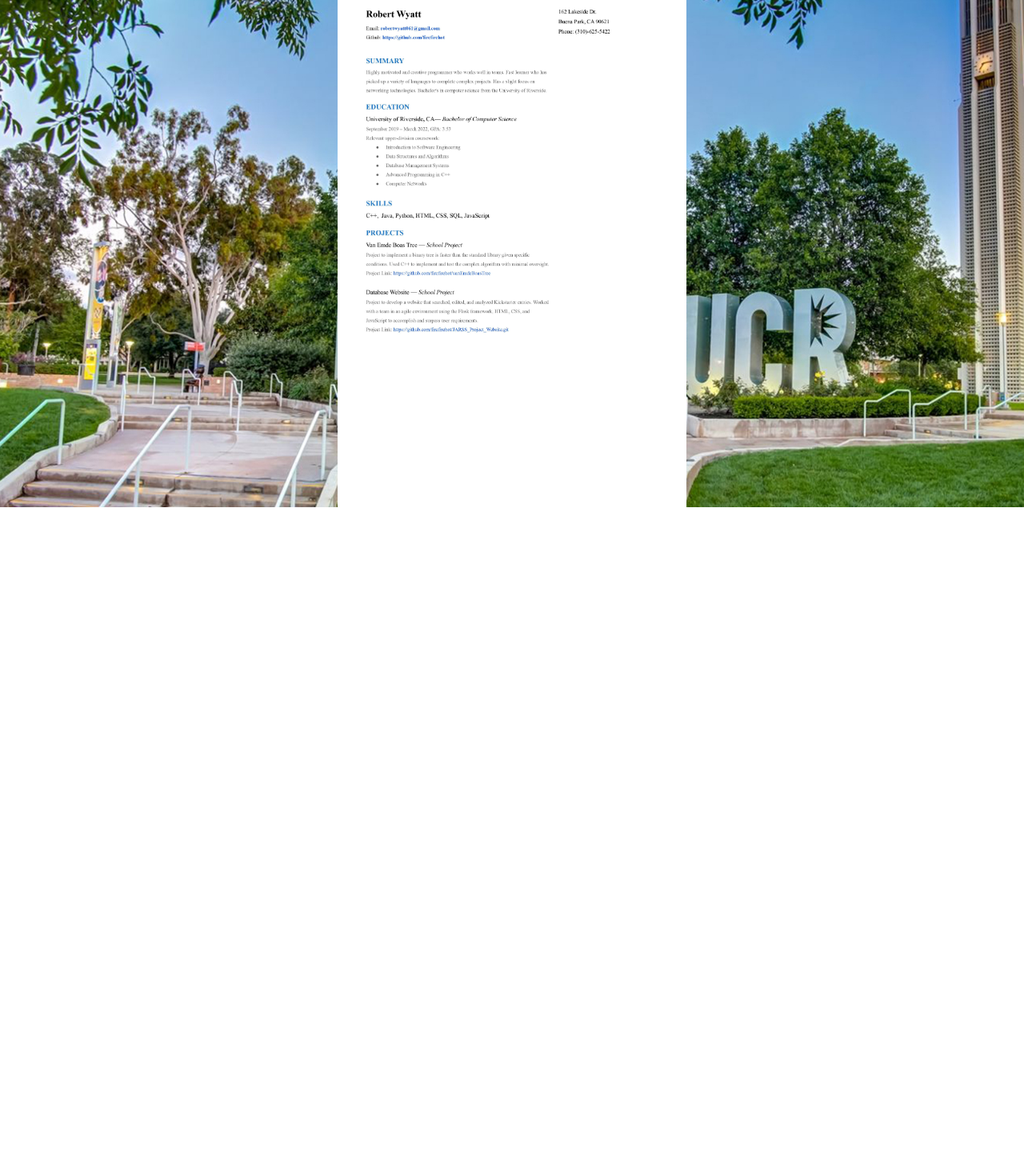
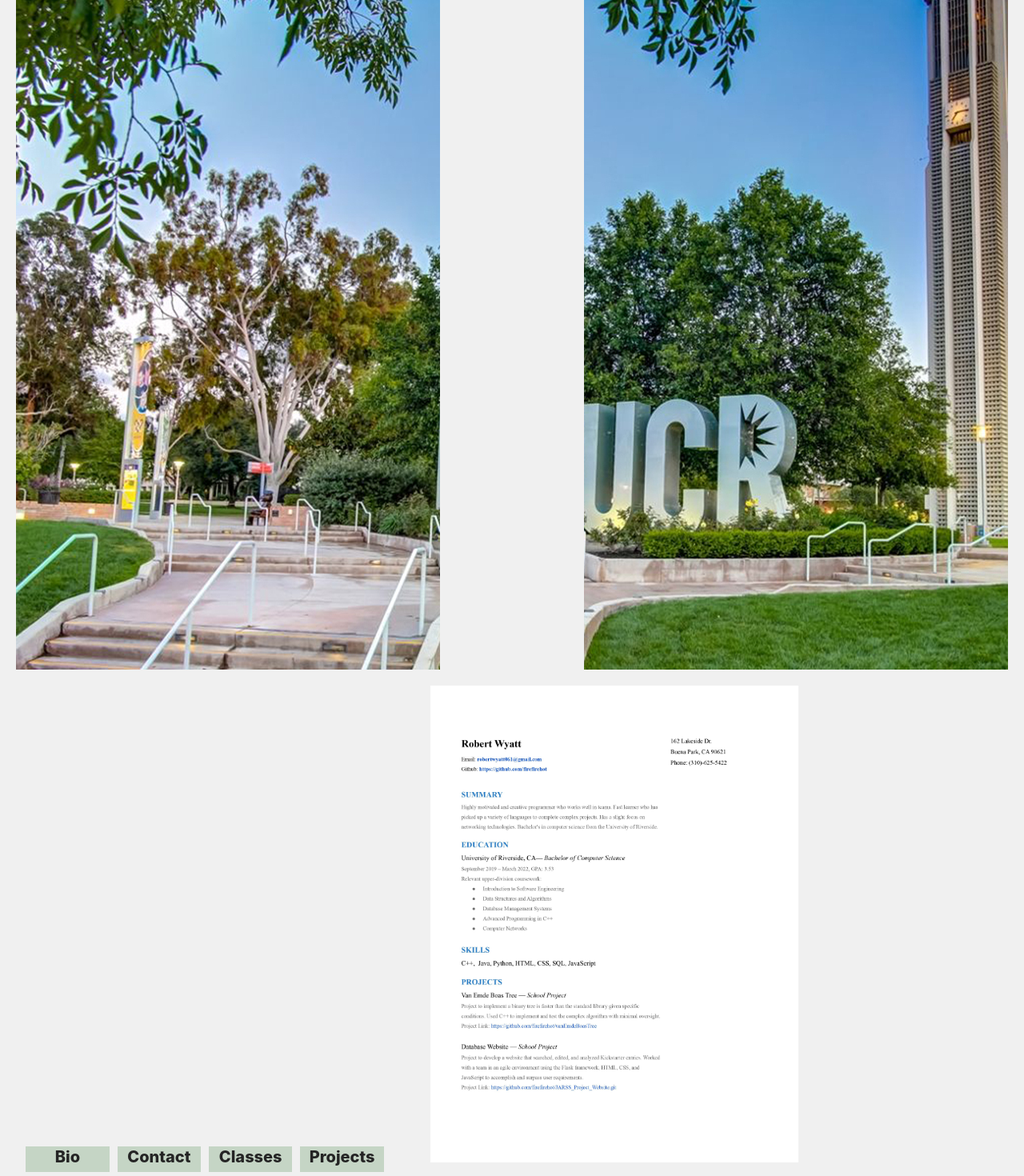
Before and after one commit to firefirehot/Resume_Website, a React (Create React App) app: page / in a window 1280 px wide. Shown: the part 83-1553 px from the top of the page at 80% size. Before the commit the page ends 800 px from the top, so only its background shows below. Built offline with nearby package versions, Linux system fonts and the light colour scheme.

Commit message:
articles around links, color changes

```diff
--- a/src/imageBars.css
+++ b/src/imageBars.css
@@ -1,13 +1,17 @@
 #rightImageBar {
     float: right;
-    margin:0;
+    width:"25%";
+    height: "100%";
+    margin: 20px;
     border:0;
     padding:0;
 }
 
 #leftImageBar{
     float: left;
-    margin:0;
+    width:"25%";
+    height: "100%";
+    margin: 20px;
     border:0;
     padding:0;
 }
--- a/src/imageBars.js
+++ b/src/imageBars.js
@@ -2,11 +2,11 @@ import './imageBars.css';
 
 export function LeftImageBar(){
     return(
-    <aside><img id="leftImageBar" src="images/ucrImageLeft.jpg" width="33%" length="100%" alt="UCR path with trees"/></aside>);
+    <aside><img id="leftImageBar" src="images/ucrImageLeft.jpg" alt="UCR path with trees"/></aside>);
 }
 
 export function RightImageBar  (){
-    return (<aside><img id="rightImageBar" src="images/ucrImageRight.jpg" width="33%" length="100%" alt="UCR university sign and clock tower"/></aside>);
+    return (<aside><img id="rightImageBar" src="images/ucrImageRight.jpg" alt="UCR university sign and clock tower"/></aside>);
 }
 
 
--- a/src/index.css
+++ b/src/index.css
@@ -13,6 +13,7 @@ body {
     sans-serif;
   -webkit-font-smoothing: antialiased;
   -moz-osx-font-smoothing: grayscale;
+  background-color: #f0f0f0;
 }
 
 code {
--- a/src/index.js
+++ b/src/index.js
@@ -1,11 +1,11 @@
 import React from 'react';
 import ReactDOM from 'react-dom/client';
 import './index.css';
-import App from './App';
 import reportWebVitals from './reportWebVitals';
 
 import {RightImageBar, LeftImageBar} from './imageBars';
 import {NavBar} from './navBar'
+import {Resume} from './resume'
 
 const root = ReactDOM.createRoot(document.getElementById('root'));
 root.render(
@@ -13,7 +13,7 @@ root.render(
     <LeftImageBar />
     <RightImageBar />
     <NavBar />
-    <App />
+    <Resume />
   </React.StrictMode>
 );
 
--- a/src/navBar.css
+++ b/src/navBar.css
@@ -1,3 +1,12 @@
+nav{
+    margin-right: auto;
+    margin-left: auto;
+    display: inline-block;
+    width: 40%;
+    text-align:center;
+
+}
+
 ul{
     margin-right:auto;
     margin-left: auto;
@@ -5,24 +14,24 @@ ul{
 
 li {
     display: inline-block;
-    border: 5px;
-    margin: 1px;
-    border-color: rgb(36, 36, 36);
-    background-color: rgb(212, 0, 60);
-    width: 8%;
+    background-color: #c5d5c5;
+    margin: 5px;
+    width: 20%;
     height: 30px;
     padding: 1px;
     text-align: center;
     font-size: 20px;
 }
 
-
+a {
+    font-weight: 800;
+}
 
 a:link{
     color: rgb(36,36,36);
 }
 
 a:visited{
-    color: rgb(100,100,100)
+    color: rgb(36,36,36);
 
 }
--- a/src/navBar.js
+++ b/src/navBar.js
@@ -2,14 +2,14 @@ import './navBar.css';
 
 export function NavBar(){
     return(
-        <aside>
-        <ol>
-            <li><a href="/bio">Bio</a></li>
-            <li><a href="/contact">Contact</a></li>
-            <li><a href="/classes">Classes</a></li>
-            <li><a href="projects">Projects</a></li>
-        </ol>
-        </aside>
+        <nav role="navigation">
+            <ol>
+                <a href="/bio"><li>Bio</li></a>
+                <a href="/contact"><li>Contact</li></a>
+                <a href="/classes"><li>Classes</li></a>
+                <a href="/projects"><li>Projects</li></a>
+            </ol>
+        </nav>
 
     );
 }
--- /dev/null
+++ b/src/resume.css
@@ -0,0 +1,12 @@
+.pageText {
+    width: 40%;
+    margin:0;
+    border:0;
+    padding:0;
+    text-align:center;
+    display: inline-block;
+}
+
+.resume {
+    width:90%;
+}
--- /dev/null
+++ b/src/resume.js
@@ -0,0 +1,23 @@
+import './resume.css';
+
+
+export function Resume() {
+    return (<ResumeBox/>);
+}
+
+function ResumeBox() {
+    return (
+        <article class="pageText">
+          <ResumeImage />
+        </article>
+      );
+}
+
+
+function ResumeImage() {
+  return (
+    <>
+      <p><img class="resume"  height="50%"src="./images/robert_wyatt.jpg" alt="Robert's resume"/></p>
+    </>
+  );
+}
```
Also changed, not shown: ProjectManagementDoc/ColorPalette.txt (added).
